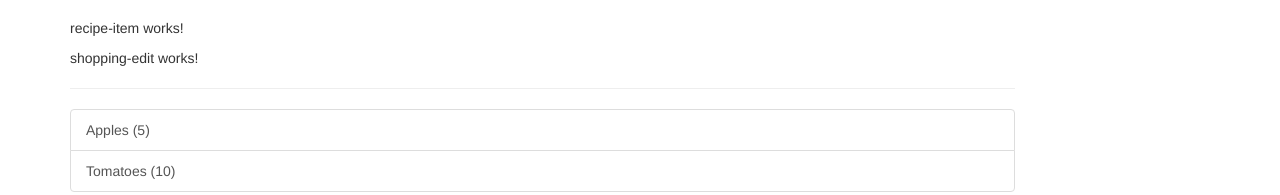
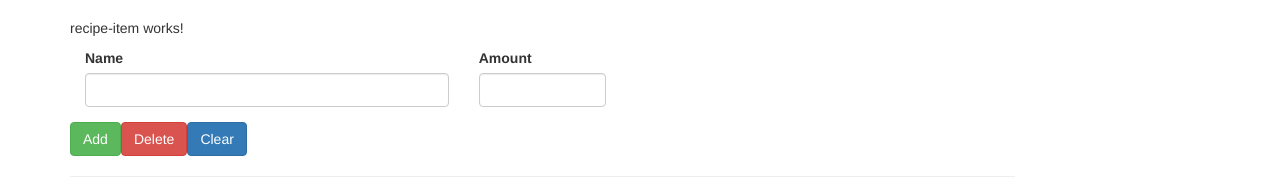
Before and after one commit to MeesamBukhari/Mastering-Angular, an Angular app in the folder 02_course_project_the_basics_of_angular_less_than_16/: page / in a window 1280 px wide. Shown: the part 327-522 px from the top of the page. Built offline with nearby package versions, Linux system fonts and the light colour scheme.

Commit message:
adding a shopping list edit section - course project

```diff
--- a/02_course_project_the_basics_of_angular_less_than_16/src/app/shopping-list/shopping-edit/shopping-edit.component.html
+++ b/02_course_project_the_basics_of_angular_less_than_16/src/app/shopping-list/shopping-edit/shopping-edit.component.html
@@ -1 +1,21 @@
-<p>shopping-edit works!</p>
+<div class="row">
+  <div class="col-xs-12">
+    <form>
+      <div class="col-sm-5 form-group">
+        <label for="name">Name</label>
+        <input type="text" id="name" class="form-control" />
+      </div>
+      <div class="col-sm-2 form-group">
+        <label for="amount">Amount</label>
+        <input type="number" id="number" class="form-control" />
+      </div>
+      <div class="row">
+        <div class="col-xs-12">
+          <button class="btn btn-success button-toggle" type="submit">Add</button>
+          <button class="btn btn-danger" type="button">Delete</button>
+          <button class="btn btn-primary" type="button">Clear</button>
+        </div>
+      </div>
+    </form>
+  </div>
+</div>
```
